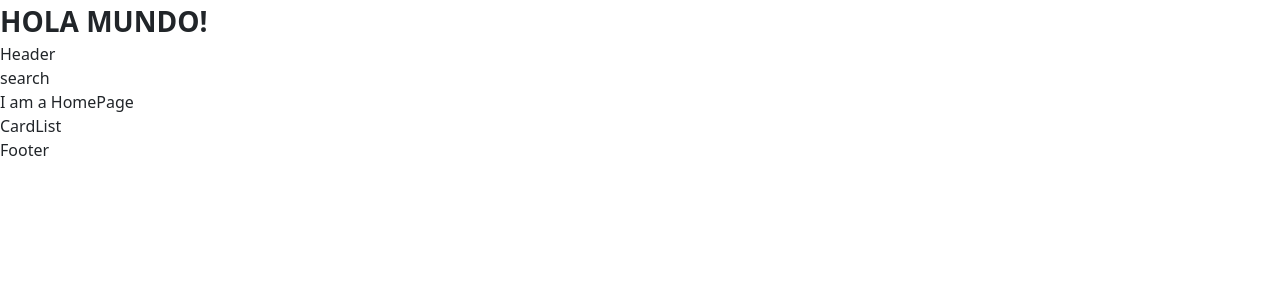
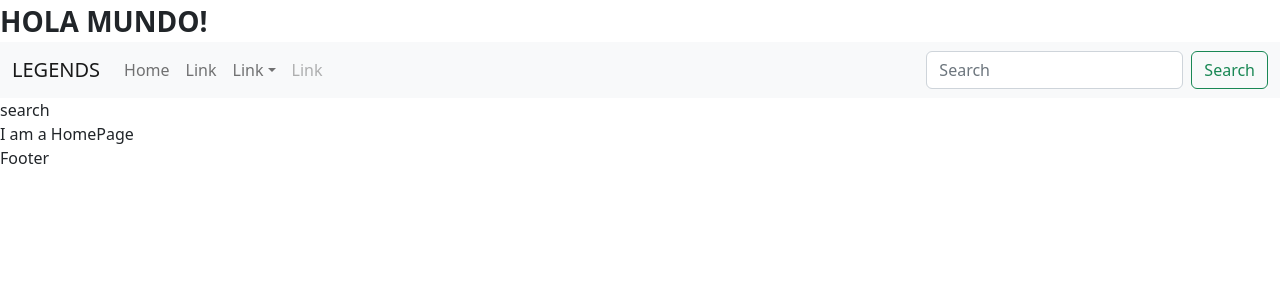
Before and after one commit to Aodel/Legends, a React (Create React App) app: page / in a window 1280 px wide. Shown: the top 300 px of the page. Built offline with nearby package versions, Linux system fonts and the light colour scheme; no server answers.

Commit message:
working header

```diff
--- a/src/App.js
+++ b/src/App.js
@@ -16,19 +16,21 @@ import{useState, useEffect} from 'react'
 // md-5 hash: cf6a9776c1b8521c81ca954cd05f310e
 
 // const apiUrl = "https://gateway.marvel.com:443/v1/public/comics?ts=1&apikey=3189be3503287e3df629857ce15d59e6"
-const apiUrl = "https://gateway.marvel.com:443/v1/public/comics?ts=1&apikey=3189be3503287e3df629857ce15d59e6&hash=cf6a9776c1b8521c81ca954cd05f310e"
+
+
+// const apiUrl = "https://gateway.marvel.com:443/v1/public/comics?ts=1&apikey=3189be3503287e3df629857ce15d59e6&hash=cf6a9776c1b8521c81ca954cd05f310e"
 
 function App() {
 
-  const [comics, setComics]= useState([])
+  // const [comics, setComics]= useState([])
 
-  useEffect(()=>{
-    axios.get(apiUrl)
-    .then(res=>{
-      setComics(res.data)
-      console.log(res.data)
-    }).catch(error=>console.log(error))
-  },[])
+  // useEffect(()=>{
+  //   axios.get(apiUrl)
+  //   .then(res=>{
+  //     setComics(res.data)
+  //     console.log(res.data)
+  //   }).catch(error=>console.log(error))
+  // },[])
 
   return (
     <>
--- a/src/components/card/Card.jsx
+++ /dev/null
@@ -1,9 +0,0 @@
-import React from 'react'
-
-function card() {
-  return (
-    <div>this is a card</div>
-  )
-}
-
-export default card
--- a/src/components/cardList/CardList.jsx
+++ b/src/components/cardList/CardList.jsx
@@ -1,9 +1,91 @@
-import React from 'react'
+import React from "react";
+import { Row, Col, Card, Container } from "react-bootstrap";
+import Link from "react";
+import axios from "axios";
+import { useState, useEffect } from "react";
 
 function CardList() {
+  const apiUrl =
+    "https://gateway.marvel.com:443/v1/public/comics?ts=1&apikey=3189be3503287e3df629857ce15d59e6&hash=cf6a9776c1b8521c81ca954cd05f310e";
+
+  const [comics, setComics] = useState([]);
+
+  useEffect(() => {
+    axios
+      .get(apiUrl)
+      .then((res) => {
+        setComics(res.data);
+        console.log(res.data);
+      })
+      .catch((error) => console.log(error));
+  }, []);
+
   return (
-    <div>CardList</div>
-  )
+
+
+<Row xs={1} md={2} className="g-4">
+
+          <Col /*key={key} comic={comic}*/>
+          <Card>
+            <Card.Img variant="top" src="holder.js/100px160" />
+            <Card.Body>
+              <Card.Title>Card title</Card.Title>
+              <Card.Text>
+                This is a longer card with supporting text below as a natural
+                lead-in to additional content. This content is a little bit
+                longer.
+              </Card.Text>
+            </Card.Body>
+          </Card>
+        </Col>
+
+    </Row>
+  );
+
+
+
 }
 
-export default CardList
+export default CardList;
+
+
+// <Container>
+//     //   <Row xs={1} md={2} lg={3} className="g-4">
+//     //     {comics.map((comic, key) => (
+    //       <Col key={key} comic={comic}>
+    //         {/* <Link to={`/comics/${comic.id}`}> */}
+    //         <Card style={{ cursor: "pointer" }}>
+    //           <Card.Img
+    //             className="cardImage"
+    //             variant="top"
+    //             src={comic.resourceURI}
+    //           />
+    //           <Card.Body>
+    //             <Card.ImgOverlay>
+    //               <Card.Title>{comic.name}</Card.Title>
+    //             </Card.ImgOverlay>
+    //             <Row>
+    //               <Col>
+    //                 <div className="tagCard">
+    //                   <Card.Text>{comic.price}</Card.Text>
+    //                 </div>
+    //               </Col>
+    //               {/* <Col><div className='tagCard'><Card.Text>{comic.transporte}</Card.Text></div></Col>
+    //           <Col><div className='tagCard'><Card.Text>{comic.duracionHoras}</Card.Text></div></Col> */}
+    //             </Row>
+    //             {/* <Card.Text>{comic.duracion}</Card.Text> */}
+    //             <Row>
+    //               <Col>
+    //                 <Card.Text>{comic.precio}</Card.Text>
+    //               </Col>
+    //               <Col>
+    //                 <button className="button">Comprar</button>
+    //               </Col>
+    //             </Row>
+    //           </Card.Body>
+    //         </Card>
+    //         {/* </Link> */}
+    //       </Col>
+    //     ))}
+    //   </Row>
+    // </Container>
--- /dev/null
+++ b/src/components/comicCard/ComicCard.jsx
@@ -0,0 +1,20 @@
+import Button from 'react-bootstrap/Button';
+import Card from 'react-bootstrap/Card'
+
+function ComicCard({comic}) {
+  return (
+    <Card style={{ width: '18rem' }}>
+      <Card.Img variant="top" src="holder.js/100px180" />
+      <Card.Body>
+        <Card.Title>{comic.title}</Card.Title>
+        <Card.Text>
+          Some quick example text to build on the card title and make up the
+          bulk of the card's content.
+        </Card.Text>
+        <Button variant="primary">Go somewhere</Button>
+      </Card.Body>
+    </Card>
+  );
+}
+
+export default ComicCard;
--- a/src/components/header/Header.jsx
+++ b/src/components/header/Header.jsx
@@ -1,9 +1,50 @@
-import React from 'react'
+import Button from 'react-bootstrap/Button';
+import Container from 'react-bootstrap/Container';
+import Form from 'react-bootstrap/Form';
+import Nav from 'react-bootstrap/Nav';
+import Navbar from 'react-bootstrap/Navbar';
+import NavDropdown from 'react-bootstrap/NavDropdown';
 
 function Header() {
   return (
-    <div>Header</div>
-  )
+    <Navbar bg="light" expand="lg">
+      <Container fluid>
+        <Navbar.Brand href="#">LEGENDS</Navbar.Brand>
+        <Navbar.Toggle aria-controls="navbarScroll" />
+        <Navbar.Collapse id="navbarScroll">
+          <Nav
+            className="me-auto my-2 my-lg-0"
+            style={{ maxHeight: '100px' }}
+            navbarScroll
+          >
+            <Nav.Link href="#action1">Home</Nav.Link>
+            <Nav.Link href="#action2">Link</Nav.Link>
+            <NavDropdown title="Link" id="navbarScrollingDropdown">
+              <NavDropdown.Item href="#action3">Action</NavDropdown.Item>
+              <NavDropdown.Item href="#action4">
+                Another action
+              </NavDropdown.Item>
+              <NavDropdown.Divider />
+              <NavDropdown.Item href="#action5">
+                Something else here
+              </NavDropdown.Item>
+            </NavDropdown>
+            <Nav.Link href="#" disabled>
+              Link
+            </Nav.Link>
+          </Nav>
+          <Form className="d-flex">
+            <Form.Control
+              type="search"
+              placeholder="Search"
+              className="me-2"
+              aria-label="Search"
+            />
+            <Button variant="outline-success">Search</Button>
+          </Form>
+        </Navbar.Collapse>
+      </Container>
+    </Navbar>
+  );
 }
-
-export default Header
+export default Header;
--- a/src/pages/DetailPage.jsx
+++ b/src/pages/DetailPage.jsx
@@ -1,7 +1,7 @@
 import React from "react";
 import Header from "../components/header/Header";
 import Search from "../components/search/Search";
-import Card from "../components/card/Card";
+import ComicCard from "../components/comicCard/ComicCard";
 import Footer from "../components/footer/Footer";
 
 function DetailPage() {
@@ -9,7 +9,7 @@ function DetailPage() {
     <>
       <Header />
       <Search />
-      <Card />
+      <ComicCard />
       <div>DetailPage</div>
       <Footer />
     </>
--- a/src/pages/HomePage.jsx
+++ b/src/pages/HomePage.jsx
@@ -3,15 +3,20 @@ import Header from '../components/header/Header'
 import Search from '../components/search/Search'
 import CardList from '../components/cardList/CardList'
 import Footer from '../components/footer/Footer'
+import ComicCard from '../components/comicCard/ComicCard'
+
 
 
 function HomePage() {
   return (
     <>
+
       <Header />
       <Search />
       <div>I am a HomePage</div>
-      <CardList />
+
+      {/* <ComicCard /> */}
+      {/* <CardList /> */}
       <Footer />
 
     </>
```
Also changed, not shown: src/service/comicService.js (+14 -7 lines), src/components/footer/footer.css (added).
